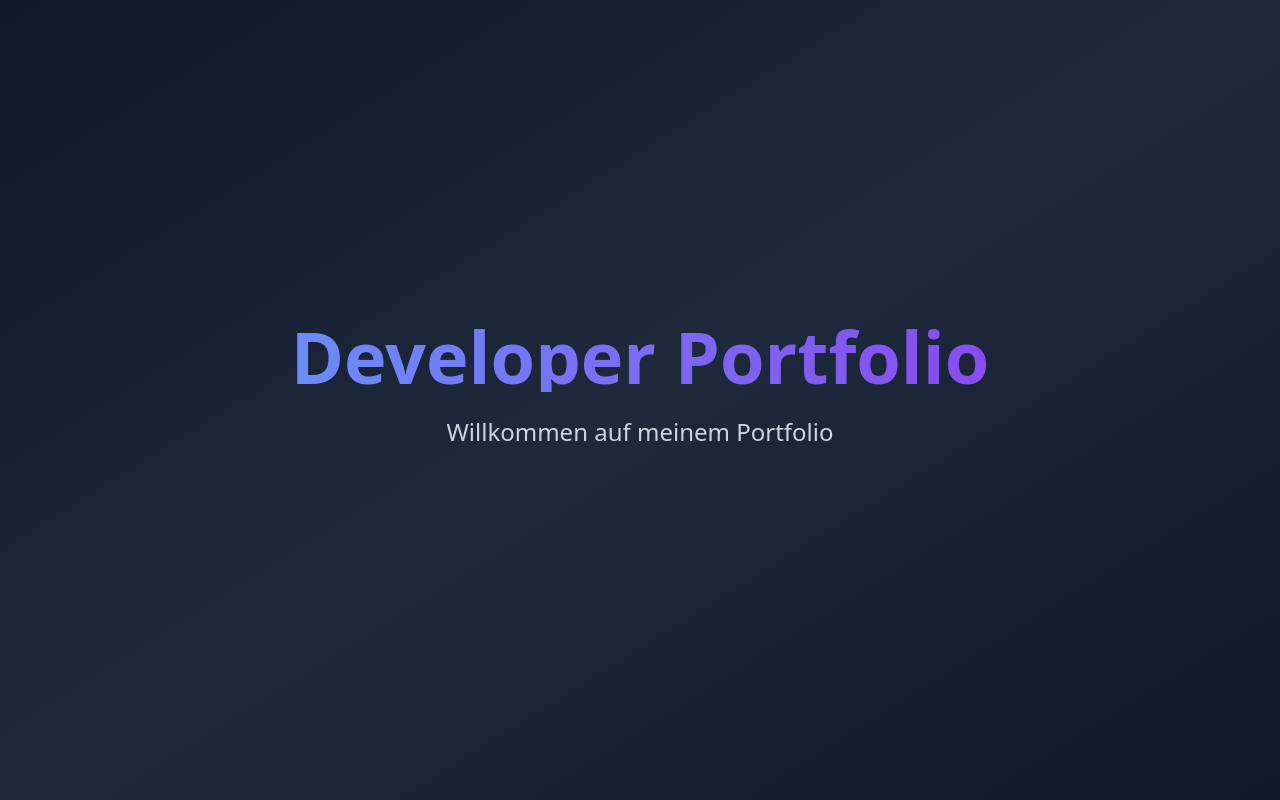
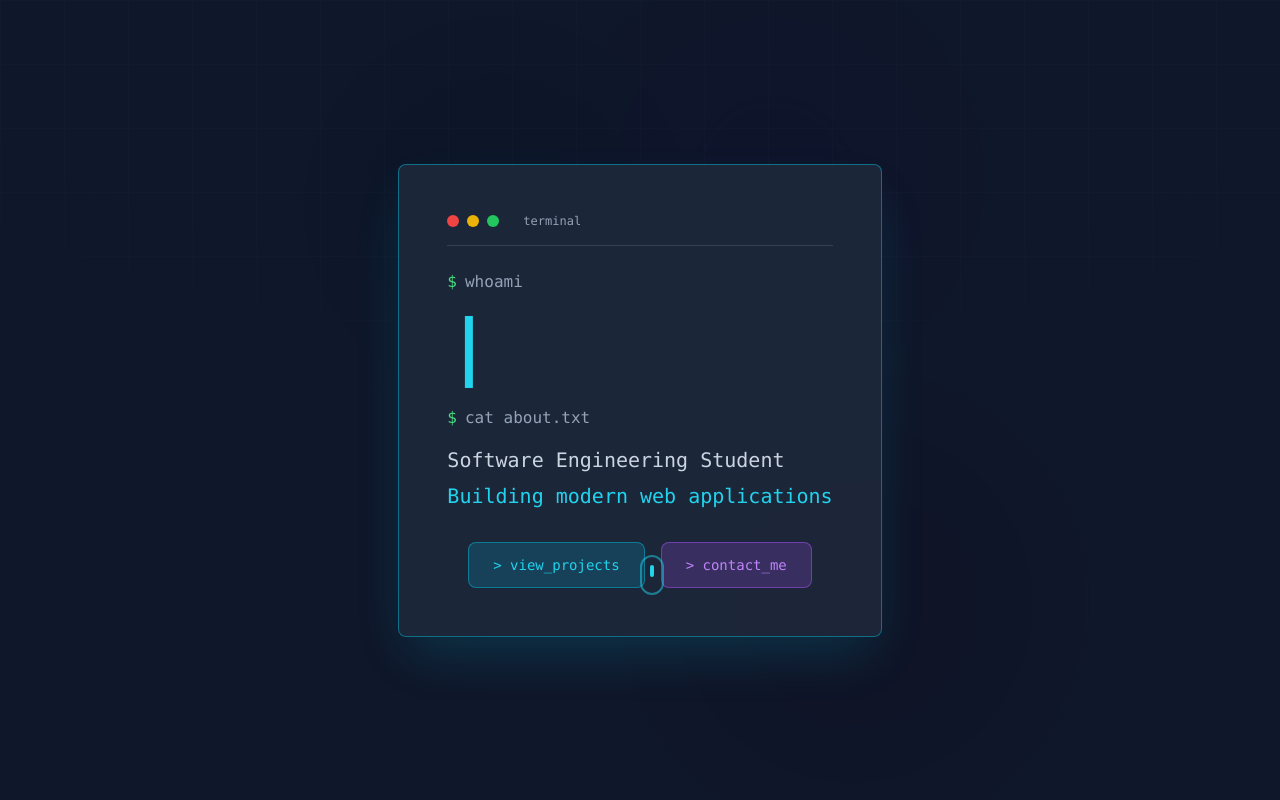
Before and after one commit to Jerenic/Jerenic, an Angular app: page / in a window 1280 px wide. Shown: the top 800 px of the page. Built offline with nearby package versions, Linux system fonts and the light colour scheme.

Commit message:
feat(hero): implement terminal-style tech hero section with typewriter effect and animated background

```diff
--- a/src/app/components/footer/footer.component.html
+++ b/src/app/components/footer/footer.component.html
@@ -1,4 +1,4 @@
-<footer class="py-12 bg-slate-900 border-t border-slate-700">
+<footer id="contact" class="py-12 bg-slate-900 border-t border-slate-700">
   <div class="container mx-auto px-4">
     <div class="flex flex-col md:flex-row justify-between items-center">
       <div class="mb-4 md:mb-0">
--- a/src/app/components/hero/hero.component.html
+++ b/src/app/components/hero/hero.component.html
@@ -1,10 +1,62 @@
-<section class="min-h-screen flex items-center justify-center bg-gradient-to-br from-slate-900 via-slate-800 to-slate-900">
-  <div class="container mx-auto px-4 text-center">
-    <h1 class="text-5xl md:text-7xl font-bold mb-6 bg-gradient-to-r from-blue-400 to-purple-600 bg-clip-text text-transparent">
-      Developer Portfolio
-    </h1>
-    <p class="text-xl md:text-2xl text-slate-300 mb-8">
-      Willkommen auf meinem Portfolio
-    </p>
+<section class="min-h-screen flex items-center justify-center relative overflow-hidden bg-slate-900">
+  <!-- Animated Grid Background -->
+  <div class="absolute inset-0 bg-[linear-gradient(to_right,#1e293b_1px,transparent_1px),linear-gradient(to_bottom,#1e293b_1px,transparent_1px)] bg-[size:4rem_4rem] [mask-image:radial-gradient(ellipse_80%_50%_at_50%_0%,#000_70%,transparent_110%)] opacity-20"></div>
+
+  <!-- Animated Gradient Orbs -->
+  <div class="absolute top-0 left-1/4 w-96 h-96 bg-cyan-500 rounded-full mix-blend-multiply filter blur-3xl opacity-20 animate-blob"></div>
+  <div class="absolute top-0 right-1/4 w-96 h-96 bg-purple-500 rounded-full mix-blend-multiply filter blur-3xl opacity-20 animate-blob animation-delay-2000"></div>
+  <div class="absolute -bottom-8 left-1/2 w-96 h-96 bg-pink-500 rounded-full mix-blend-multiply filter blur-3xl opacity-20 animate-blob animation-delay-4000"></div>
+
+  <!-- Main Content -->
+  <div class="container mx-auto px-4 text-center relative z-10">
+    <!-- Terminal Window Effect -->
+    <div class="inline-block bg-slate-800/90 backdrop-blur-sm border border-cyan-500/50 rounded-lg shadow-2xl shadow-cyan-500/20 p-8 md:p-12 max-w-4xl">
+      <!-- Terminal Header -->
+      <div class="flex items-center gap-2 mb-6 pb-4 border-b border-slate-700">
+        <div class="flex gap-2">
+          <div class="w-3 h-3 rounded-full bg-red-500"></div>
+          <div class="w-3 h-3 rounded-full bg-yellow-500"></div>
+          <div class="w-3 h-3 rounded-full bg-green-500"></div>
+        </div>
+        <span class="text-xs text-slate-400 ml-4 font-mono">terminal</span>
+      </div>
+
+      <!-- Terminal Content -->
+      <div class="text-left font-mono">
+        <div class="mb-4">
+          <span class="text-green-400">$</span>
+          <span class="text-slate-400 ml-2">whoami</span>
+        </div>
+        <div class="mb-6">
+          <h1 class="text-4xl md:text-6xl lg:text-7xl font-bold mb-4">
+            <span class="text-cyan-400 typewriter" id="typewriter-text"></span>
+            <span class="animate-blink text-cyan-400">|</span>
+          </h1>
+        </div>
+        <div class="mb-4">
+          <span class="text-green-400">$</span>
+          <span class="text-slate-400 ml-2">cat about.txt</span>
+        </div>
+        <div class="text-slate-300 text-lg md:text-xl mb-8">
+          <p class="mb-2">Software Engineering Student</p>
+          <p class="text-cyan-400">Building modern web applications</p>
+        </div>
+        <div class="flex flex-wrap gap-4 justify-center mt-8">
+          <a href="#projects" class="px-6 py-3 bg-cyan-500/20 border border-cyan-500/50 rounded-lg text-cyan-400 hover:bg-cyan-500/30 hover:shadow-lg hover:shadow-cyan-500/50 transition-all duration-300 font-mono text-sm">
+            &gt; view_projects
+          </a>
+          <a href="#contact" class="px-6 py-3 bg-purple-500/20 border border-purple-500/50 rounded-lg text-purple-400 hover:bg-purple-500/30 hover:shadow-lg hover:shadow-purple-500/50 transition-all duration-300 font-mono text-sm">
+            &gt; contact_me
+          </a>
+        </div>
+      </div>
+    </div>
+
+    <!-- Scroll Indicator -->
+    <div class="absolute bottom-8 left-1/2 transform -translate-x-1/2 animate-bounce">
+      <div class="w-6 h-10 border-2 border-cyan-400/50 rounded-full flex justify-center">
+        <div class="w-1 h-3 bg-cyan-400 rounded-full mt-2"></div>
+      </div>
+    </div>
   </div>
 </section>
--- a/src/app/components/hero/hero.component.scss
+++ b/src/app/components/hero/hero.component.scss
@@ -0,0 +1,41 @@
+@keyframes blob {
+  0%, 100% {
+    transform: translate(0, 0) scale(1);
+  }
+  33% {
+    transform: translate(30px, -50px) scale(1.1);
+  }
+  66% {
+    transform: translate(-20px, 20px) scale(0.9);
+  }
+}
+
+@keyframes blink {
+  0%, 50% {
+    opacity: 1;
+  }
+  51%, 100% {
+    opacity: 0;
+  }
+}
+
+.animate-blob {
+  animation: blob 7s infinite;
+}
+
+.animation-delay-2000 {
+  animation-delay: 2s;
+}
+
+.animation-delay-4000 {
+  animation-delay: 4s;
+}
+
+.animate-blink {
+  animation: blink 1s infinite;
+}
+
+// Neon glow effect on hover
+a:hover {
+  text-shadow: 0 0 10px currentColor, 0 0 20px currentColor, 0 0 30px currentColor;
+}
--- a/src/app/components/hero/hero.component.ts
+++ b/src/app/components/hero/hero.component.ts
@@ -1,4 +1,4 @@
-import { Component } from '@angular/core';
+import { Component, OnInit } from '@angular/core';
 
 @Component({
   selector: 'app-hero',
@@ -7,6 +7,51 @@
   templateUrl: './hero.component.html',
   styleUrl: './hero.component.scss'
 })
-export class HeroComponent {
+export class HeroComponent implements OnInit {
+  private textToType = 'Jeremy Heissenberger';
+  private typingSpeed = 100;
+  private deletingSpeed = 50;
+  private pauseTime = 2000;
 
+  ngOnInit(): void {
+    this.startTyping();
+  }
+
+  private startTyping(): void {
+    const element = document.getElementById('typewriter-text');
+    if (!element) return;
+
+    let currentIndex = 0;
+    let isDeleting = false;
+    let currentText = '';
+
+    const type = () => {
+      if (isDeleting) {
+        currentText = this.textToType.substring(0, currentText.length - 1);
+        element.textContent = currentText;
+
+        if (currentText === '') {
+          isDeleting = false;
+          setTimeout(type, this.pauseTime);
+          return;
+        }
+
+        setTimeout(type, this.deletingSpeed);
+      } else {
+        currentText = this.textToType.substring(0, currentIndex + 1);
+        element.textContent = currentText;
+        currentIndex++;
+
+        if (currentIndex === this.textToType.length) {
+          isDeleting = true;
+          setTimeout(type, this.pauseTime);
+          return;
+        }
+
+        setTimeout(type, this.typingSpeed);
+      }
+    };
+
+    type();
+  }
 }
--- a/src/app/components/projects/projects.component.html
+++ b/src/app/components/projects/projects.component.html
@@ -1,4 +1,4 @@
-<section class="py-20 bg-slate-900">
+<section id="projects" class="py-20 bg-slate-900">
   <div class="container mx-auto px-4">
     <h2 class="text-4xl font-bold mb-12 text-center">Projekte</h2>
     <div class="grid grid-cols-1 md:grid-cols-3 gap-8">
--- a/tailwind.config.js
+++ b/tailwind.config.js
@@ -4,7 +4,23 @@
     "./src/**/*.{html,ts}",
   ],
   theme: {
-    extend: {},
+    extend: {
+      animation: {
+        'blob': 'blob 7s infinite',
+        'blink': 'blink 1s infinite',
+      },
+      keyframes: {
+        blob: {
+          '0%, 100%': { transform: 'translate(0, 0) scale(1)' },
+          '33%': { transform: 'translate(30px, -50px) scale(1.1)' },
+          '66%': { transform: 'translate(-20px, 20px) scale(0.9)' },
+        },
+        blink: {
+          '0%, 50%': { opacity: '1' },
+          '51%, 100%': { opacity: '0' },
+        },
+      },
+    },
   },
   plugins: [],
 }
```
